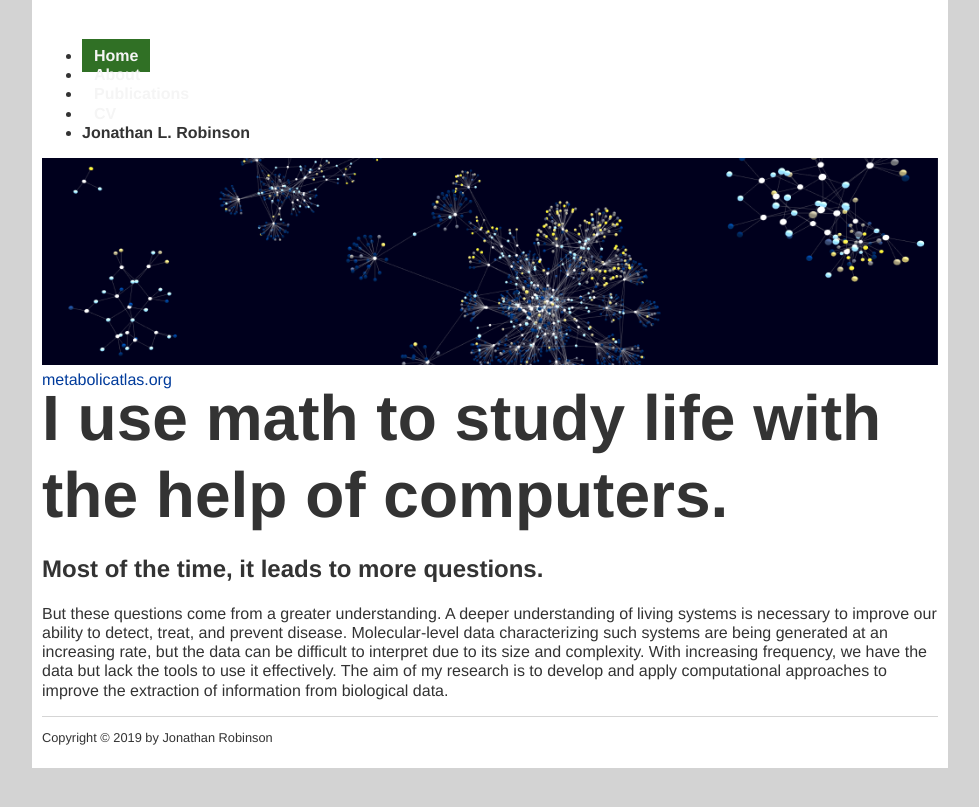
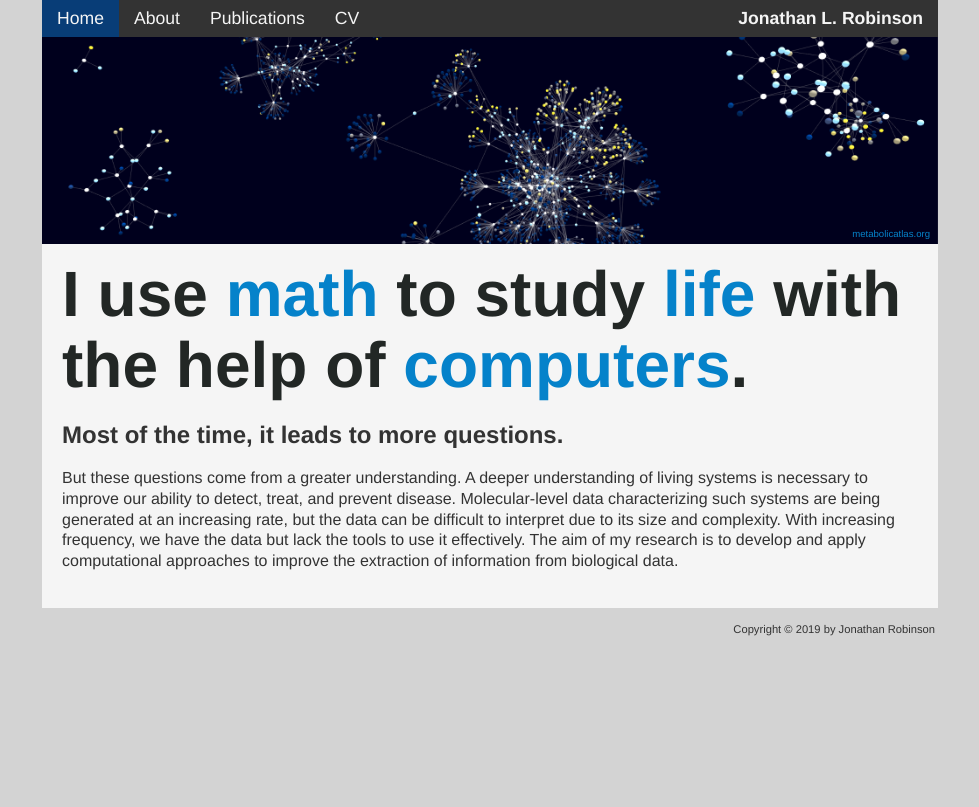
Before and after one commit to JonathanRob/JonathanRob.github.io, a Jekyll site: the page built from index.html, in a window 1280 px wide. Shown: the top 807 px of the page, without its empty margins (150-1129 px from the left). Built offline with Jekyll 4.4.1, drawn with Linux system fonts in a browser that asks for light colours.

Commit message:
feat: many updates to css

```diff
--- a/css/main_light.css
+++ b/css/main_light.css
@@ -1,66 +1,83 @@
+
+/*---------------- specify theme colors ----------------*/
+
+:root {
+	--theme-color-0: #f5f5f5;  /*nearly white*/
+	--theme-color-1: #f7f7f2;  /*lightest color*/
+	--theme-color-2: #0582ca;
+	--theme-color-3: #083d77;
+	--theme-color-4: #222725;
+	--theme-color-5: #121113; /*darkest color*/
+	--theme-color-99: #333333;  /*nearly black*/
+}
+
+/*---------------- top-level formatting ----------------*/
+
 html {
-	background-color: lightgray;
+	background-color: lightgray /*var(--theme-color-1);*/
 }
 
 body {
-    margin: 30px auto;
-    margin-top: 0;
-    padding: 10px;
-    padding-top: 30px;
+	margin: 37px auto;
 	width: 70%;
 	font-family:'Helvetica', 'Arial', 'Sans-Serif';
 	font-weight: 400;
-    color: #333333;
-    line-height: 1.2;
-    background-color: white;
+	color: var(--theme-color-99);
+	line-height: 1.1;
+	background-color: var(--theme-color-0);
 }
 
+/*body.home_page {
+	background-image: url('/images/MetabolicAtlas_3Dnetwork.png');
+	background-repeat: no-repeat;
+	background-size: contain;
+}*/
+
 /*---------------- navbar and footer ----------------*/
-nav, footer ul {
-    font-family:'Helvetica', 'Arial', 'Sans-Serif';
-    /*padding: 0px;*/
-    list-style: none;
-    font-weight: bold;
+
+nav ul {
+	list-style-type: none;
+	margin: 0;
+	padding: 0;
+	overflow: hidden;
+	background-color: var(--theme-color-99);
+	position: fixed;
+	top: 0;
+	left: 15%;
+	right: 15%;
+}
+nav li {
+	float: left;
+}
+nav li a {
+	display: block;
+	color: var(--theme-color-0);
+	text-align: center;
+	padding: 9px 15px;
+	text-decoration: none;
+	font-size: 1.1em;
+}
+nav .navtext {
+	float: right;
+	color: var(--theme-color-0);
+	padding: 9px 15px;
+	font-size: 1.1em;
 }
 
-nav .navbar {
-	top: 0;
-	right: 0;
-    left: 0;
-/*    margin-right: auto;
-    margin-left: auto;
-	width: 70%;*/
-	display: flex;
-	flex-wrap: wrap;
-	padding: 0;
-	background: #333333;
-	position: fixed;
-}
-
-nav a {
-	padding: 8px 12px;
-    /*border-radius: 5px;*/  /*rounded corners*/
-	font-size: 1em;
-	color: #f5f5f5;
-	text-align: center;
-	/*margin-right: 10px;*/
-	/*background: #bcd6ff;*/
-	text-decoration: none;
-}
 nav a:hover {
-	background: black;
+	background: black; /*var(--theme-color-99);*/
 	text-decoration: none;
 	color: white;
 }
+
 a.current_page {
-	background: #307025;
-	color: #f5f5f5;
+	background: var(--theme-color-3);
+	color: var(--theme-color-0);
 }
 
 
 footer ul li {
 	display: inline;
-	margin-right: 20px;
 }
 footer a {
 	text-decoration: none;
@@ -76,26 +93,50 @@
 
 /*----------------------- main page ---------------------------*/
 
+.padded-content {
+	padding: 20px;
+}
+
+.padded-content li, p {
+	line-height: 1.3;
+}
+
+h1 {
+	color: var(--theme-color-4);
+}
+
 a {
-    color: #003b9b;
+	color: var(--theme-color-2);
 	text-decoration: none;
 }
-a:hover{
-    color: black;
+a:hover {
+	color: var(--theme-color-5);
 	text-decoration: none;
 }
+
 footer {
-    border-top: 1px solid #d5d5d5;
-    font-size: .8em;
+	background-color: lightgray;
+	padding: 3px;
+	text-align: right;
+	/*border-top: 1px solid #d5d5d5;*/
+	font-size: .7em;
 }
+
 .spaced-list li {
 	margin: 20px 0
 }
-br {
-    display: block; /* makes it have a width */
-    content: ""; /* clears default height */
-    margin-top: 10px;
+
+.img-text {
+	color: white;
+	font-size: 0.6em;
+	position: absolute;
+	bottom: 8px;
+	right: 8px
 }
+.img-text a {
+	color: var(--theme-color-2);
+}
+
 br.big {
 	margin-top: 20px;
 }
```
Lines whose indentation alone changed are shown as unchanged.
